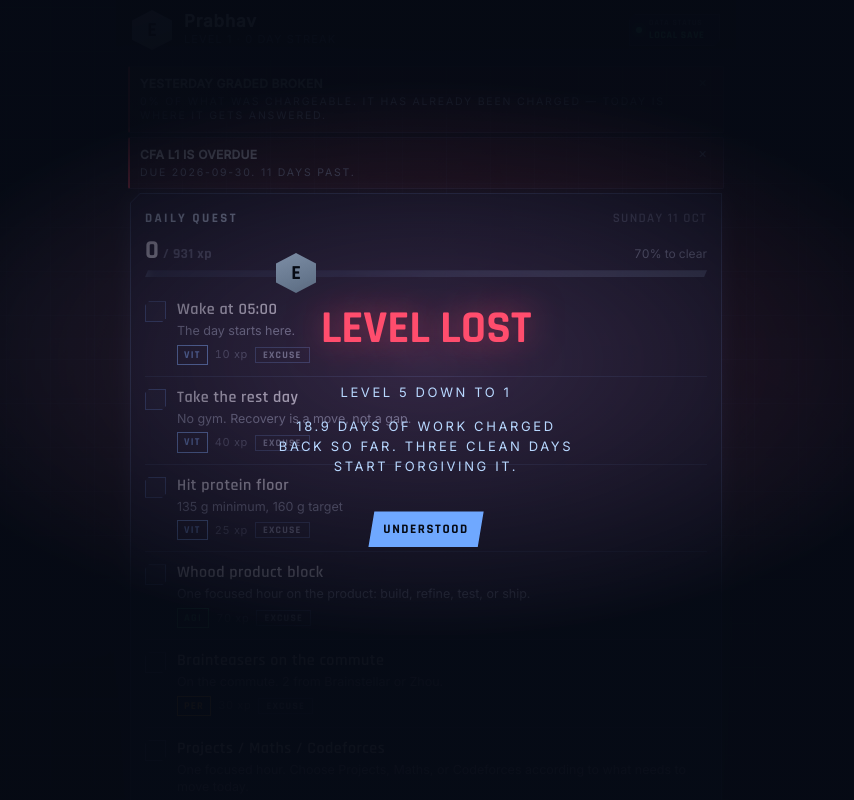
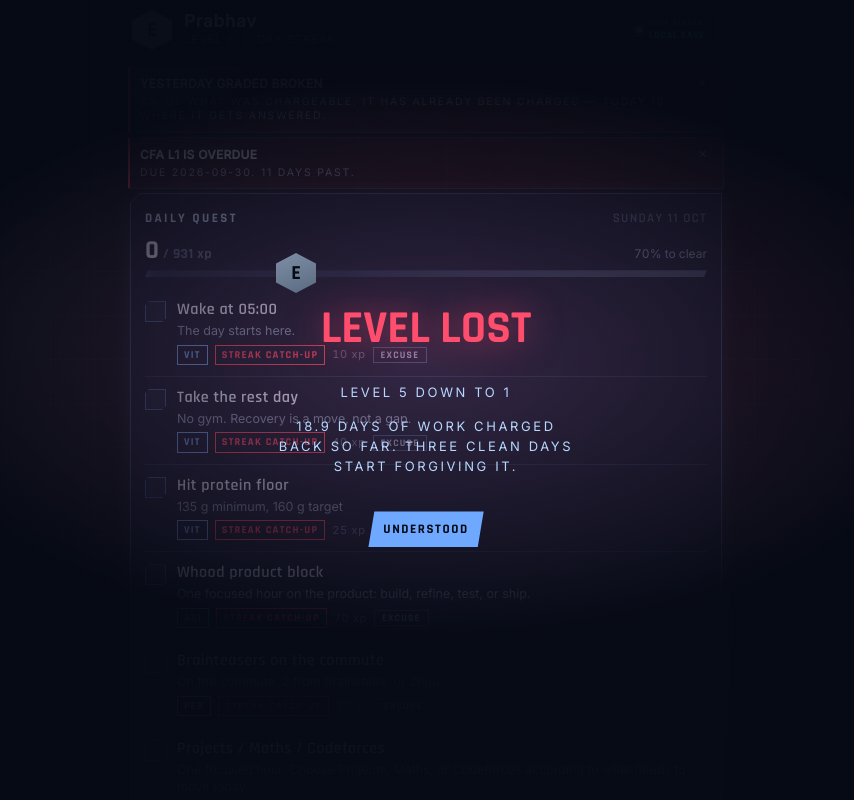
Before and after one commit to prabhav-patel-ops/monarch, a React (Vite) app: page / in a window 1280 px wide. Shown: the top 800 px of the page, without its empty margins (214-1068 px from the left). Built offline with nearby package versions, Linux system fonts and the light colour scheme.

Commit message:
Show next-day streak recovery progress on quest board

```diff
--- a/src/screens/Quests.jsx
+++ b/src/screens/Quests.jsx
@@ -5,7 +5,7 @@ import {
   dayExtras, rawExtraXp, extraCeiling, dayExtraXp, sideXp,
   SIDE_SIGNIFICANCE, significanceOf,
   CLEAR_THRESHOLD, shiftKey, parseKey, STATS,
-  gradeDay, dayPenalty, escalationAt, projectedPenalty,
+  gradeDay, dayPenalty, escalationAt, projectedPenalty, streakRecovery,
 } from "../engine.js";
 
 const WD = ["Sunday", "Monday", "Tuesday", "Wednesday", "Thursday", "Friday", "Saturday"];
@@ -181,6 +181,11 @@ export default function Quests({ state, todayKey, onToggle, onExcuse, onAddExtra
   const charge = dayPenalty(day, esc.multiplier, DIFFICULTY[mode || "normal"].depth, mode);
   const owed = charge.byStat;
   const owedTotal = charge.total;
+  const previousKey = shiftKey(viewKey, -1);
+  const recovery = streakRecovery(state.days, previousKey, mode);
+  const recoveryKeys = new Set(recovery.eligible
+    ? state.days[previousKey].quests.filter((q) => !q.done && !q.excused).map((q) => q.key)
+    : []);
 
   const QuestRow = ({ q }) => (
     <div
@@ -204,6 +209,8 @@ export default function Quests({ state, todayKey, onToggle, onExcuse, onAddExtra
         <div className="qmeta">
           <span className="chip" style={{ color: STAT_META[q.stat].color }}>{q.stat}</span>
           {q.penalty && <span className="chip chip--pen">Penalty</span>}
+          {recoveryKeys.has(q.key) && (!q.recoveryFor || q.recoveryFor === previousKey) &&
+            <span className="chip chip--pen">Streak catch-up</span>}
           <span className="qxp">{q.xp} xp</span>
           {!q.done && !isFuture && (
             <button
@@ -247,10 +254,21 @@ export default function Quests({ state, todayKey, onToggle, onExcuse, onAddExtra
         </div>
       </Win>
 
+      {recovery.eligible && (
+        <Win tone={recovery.complete ? "accent" : "danger"} title="Keep your streak" right={`${recovery.done}/${recovery.total} caught up`}>
+          <p className="faint" style={{ margin: 0 }}>
+            {recovery.complete
+              ? "Yesterday's missed work is complete. Its place in your streak is restored. Clear today's board to extend the run."
+              : "Finish every task marked Streak catch-up today to keep yesterday in your streak. Recurring tasks count once; you won't see duplicate rows."}
+            {" "}Yesterday's XP charge and grade remain unchanged.
+          </p>
+        </Win>
+      )}
+
       {penalties.length > 0 && (
         <Win tone="danger" title="Penalty quests" right={`${penalties.length} carried over`}>
           <p className="faint" style={{ marginTop: 0 }}>
-            Left undone yesterday. Worth one and a half times face value if you clear them today.
+            Left undone yesterday and not already on today's board. Worth one and a half times face value if you clear them today.
           </p>
           {penalties.map((q) => <QuestRow key={q.id} q={q} />)}
         </Win>
```
